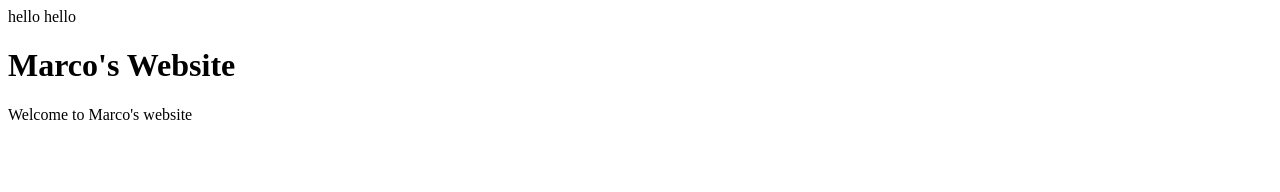
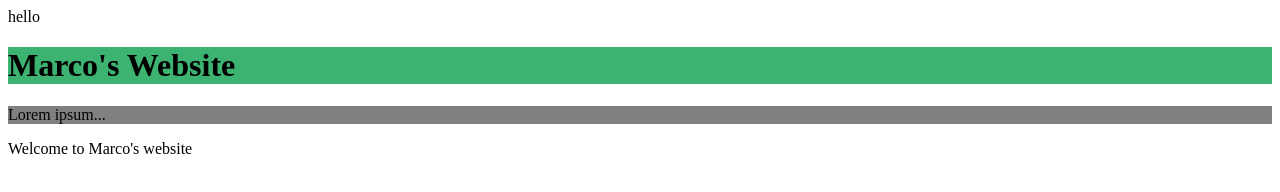
Before and after one commit to mtanda1/mtanda1.github.io, a plain HTML site: page index.html in a window 1280 px wide. Drawn offline with Linux system fonts and the light colour scheme.

Commit message:
up4 colors

```diff
--- a/index.html
+++ b/index.html
@@ -1,4 +1,5 @@
-hello hello
-<h1>Marco's Website</h1>
+hello
 
+<h1 style="background-color:MediumSeaGreen";">Marco's Website</h1>
+<p style="background-color:gray;">Lorem ipsum...</p>
 <p>Welcome to Marco's website</p>
```
